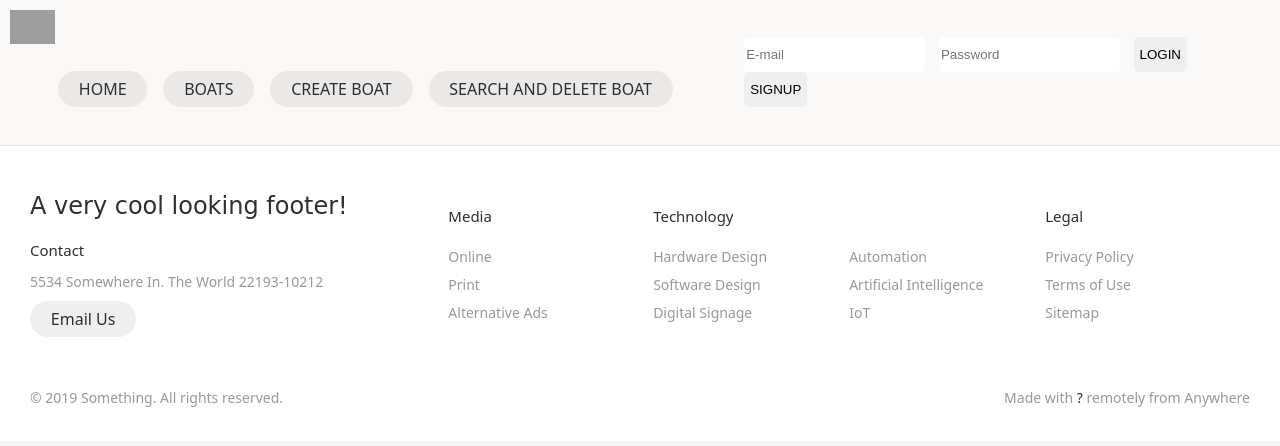
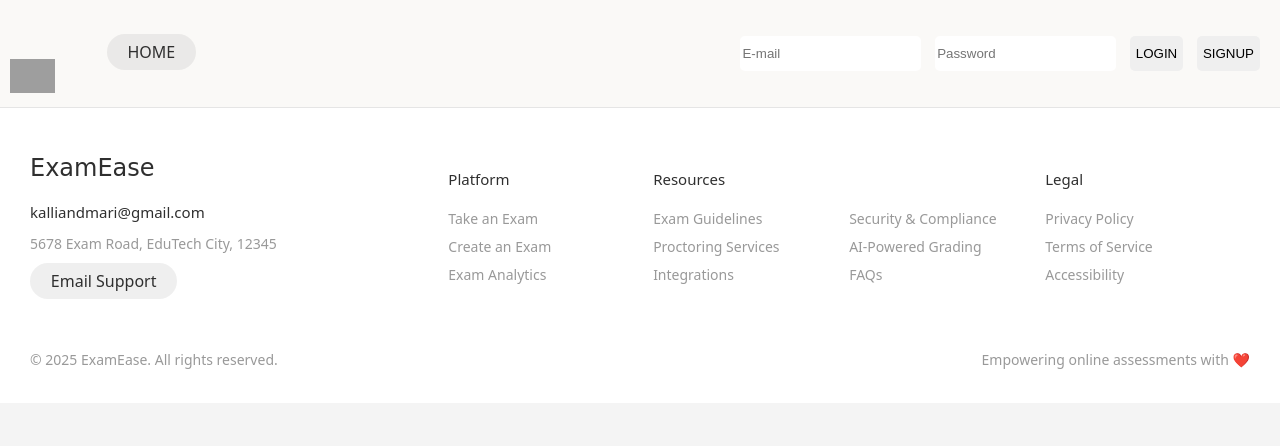
Before and after one commit to TheDeadlyFlower1098/160Final, a Flask app: page / in a window 1280 px wide. Shown: the top 446 px of the page. Run offline with Flask 3, Linux system fonts and the light colour scheme; grey boxes are pictures that could not be loaded.

Commit message:
Changed the footer to match the program

```diff
--- a/templates/base.html
+++ b/templates/base.html
@@ -10,12 +10,9 @@
     <header>
       <div class="topBar">
           <div class="">
-              <img src="../static/images/logo.jpg" alt="Logo" class="logo">
+              <img src="../static/images/logo.png" alt="Logo" class="logo">
               <ul class="barItem">
                   <li><a href="/" class="footer__btn">HOME</a></li>
-                  <li><a href="/boats" class="footer__btn">BOATS</a></li>
-                  <li><a href="/boatCreate" class="footer__btn">CREATE BOAT</a></li>
-                  <li><a href="/search_delete" class="footer__btn">SEARCH AND DELETE BOAT</a></li>
               </ul>
           </div>
           <div class="formSection barItem">
@@ -32,67 +29,68 @@
   </header>
 
     {% block body %}
+
     {% endblock %}
 
 
     <footer class="footer">
         <div class="footer__addr">
-        <h1 class="footer__logo">A very cool looking footer!</h1>
+          <h1 class="footer__logo">ExamEase</h1>
 
-        <h2>Contact</h2>
+          <h2>kalliandmari@gmail.com</h2>
 
           <address>
-          5534 Somewhere In. The World 22193-10212<br>
+            5678 Exam Road, EduTech City, 12345<br>
 
-          <a class="footer__btn" href="mailto:example@gmail.com">Email Us</a>
+            <a class="footer__btn" href="mailto:support@examease.com">Email Support</a>
           </address>
         </div>
 
         <ul class="footer__nav">
           <li class="nav__item">
-          <h2 class="nav__title">Media</h2>
+            <h2 class="nav__title">Platform</h2>
 
             <ul class="nav__ul">
               <li>
-              <a href="#">Online</a>
+                <a href="#">Take an Exam</a>
               </li>
 
               <li>
-              <a href="#">Print</a>
+                <a href="#">Create an Exam</a>
               </li>
 
               <li>
-              <a href="#">Alternative Ads</a>
+                <a href="#">Exam Analytics</a>
               </li>
             </ul>
           </li>
 
           <li class="nav__item nav__item--extra">
-          <h2 class="nav__title">Technology</h2>
+            <h2 class="nav__title">Resources</h2>
 
             <ul class="nav__ul nav__ul--extra">
               <li>
-              <a href="#">Hardware Design</a>
+                <a href="#">Exam Guidelines</a>
               </li>
 
               <li>
-              <a href="#">Software Design</a>
+                <a href="#">Proctoring Services</a>
               </li>
 
               <li>
-              <a href="#">Digital Signage</a>
+                <a href="#">Integrations</a>
               </li>
 
               <li>
-              <a href="#">Automation</a>
+                <a href="#">Security & Compliance</a>
               </li>
 
               <li>
-              <a href="#">Artificial Intelligence</a>
+                <a href="#">AI-Powered Grading</a>
               </li>
 
               <li>
-              <a href="#">IoT</a>
+                <a href="#">FAQs</a>
               </li>
             </ul>
           </li>
@@ -106,24 +104,26 @@
               </li>
 
               <li>
-              <a href="#">Terms of Use</a>
+                <a href="#">Terms of Service</a>
               </li>
 
               <li>
-              <a href="#">Sitemap</a>
+                <a href="#">Accessibility</a>
               </li>
             </ul>
           </li>
         </ul>
 
         <div class="legal">
-        <p>&copy; 2019 Something. All rights reserved.</p>
+          <p>&copy; 2025 ExamEase. All rights reserved.</p>
 
           <div class="legal__links">
-          <span>Made with <span class="heart">?</span> remotely from Anywhere</span>
+            <span>Empowering online assessments with <span class="heart">❤️</span></span>
           </div>
         </div>
       </footer>
 
+
+
   </body>
 </html>
```
Lines whose indentation alone changed are shown as unchanged.
